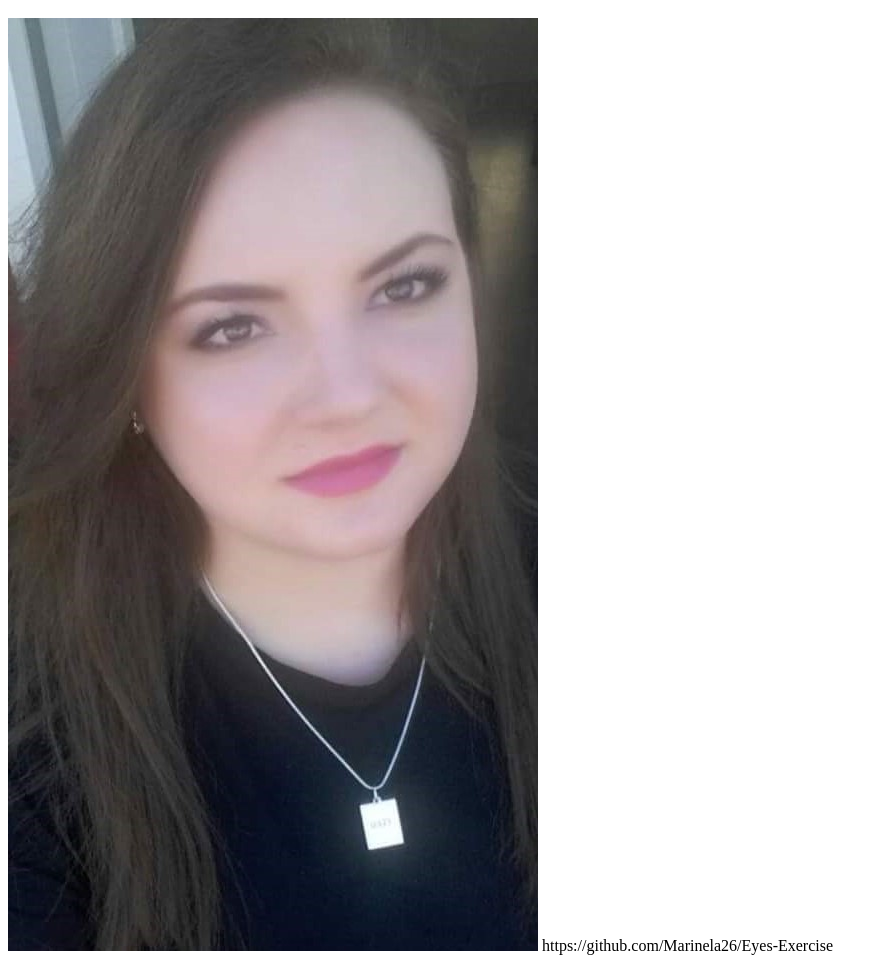
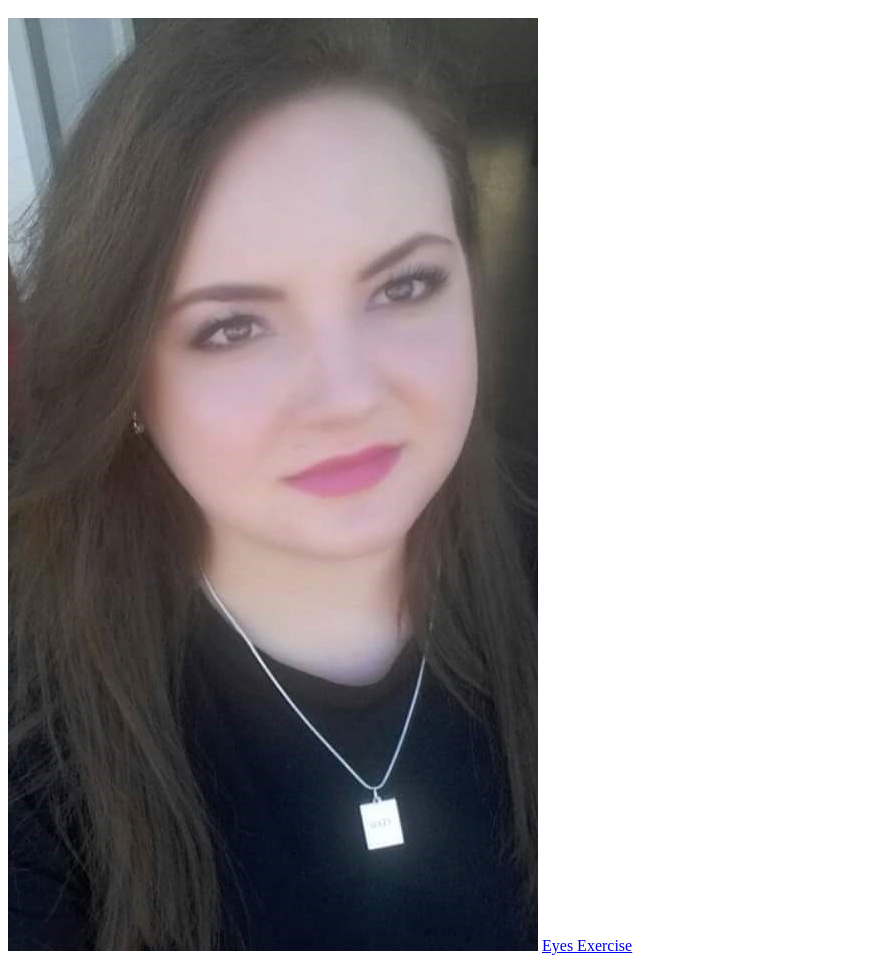
Before and after one commit to marinela-togoe/marinela-togoe.github.io, a plain HTML site: page index.html in a window 1280 px wide. Shown: the part 48-1011 px from the top of the page, without its empty margins (0-888 px from the left). Drawn offline with Linux system fonts and the light colour scheme.

Commit message:
Update index.html

```diff
--- a/index.html
+++ b/index.html
@@ -2,5 +2,7 @@
     <h1>Marinela's Portfolio</h1>
     <img src="myPhoto.jpg" alt="">
 
-    https://github.com/Marinela26/Eyes-Exercise
+
+    <a href="https://github.com/Marinela26/Eyes-Exercise">Eyes Exercise</a>
+
 </html>
```
